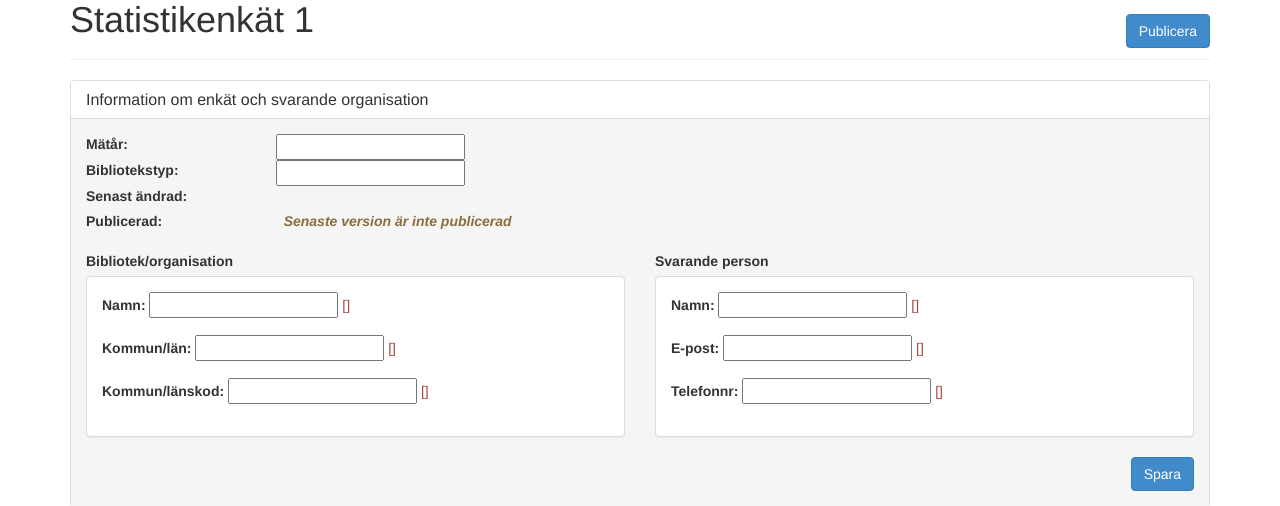
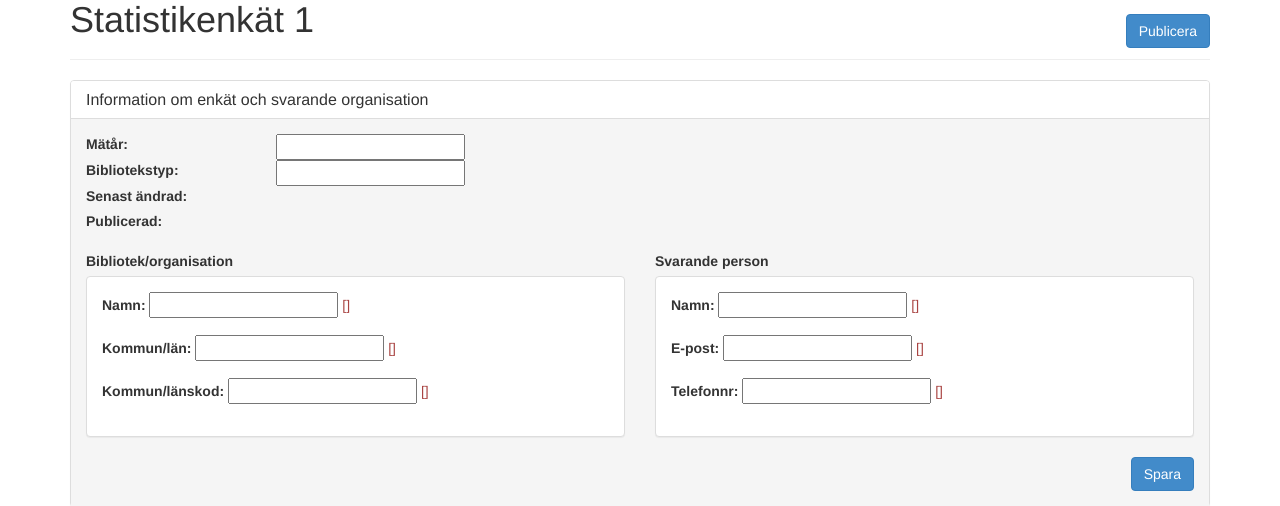
Before and after one commit to libris/bibstat, a Django app: template libstat/templates/libstat/edit_survey_response.html in a window 1280 px wide. Shown: the part 131-637 px from the top of the page. Run offline with Django 3.2, Linux system fonts and the light colour scheme; the template is opened without the code that fills it: most values are stand-ins (such as "Sample title", 1, 10 or a date in 2020); form fields are guessed from the names that the template uses; some libraries are stand-ins or nearby versions.

Commit message:
Removed debug print in edit survey response template

```diff
--- a/libstat/templates/libstat/edit_survey_response.html
+++ b/libstat/templates/libstat/edit_survey_response.html
@@ -62,11 +62,10 @@
                     <label>{% trans "Publicerad" %}:</label>
                   </div>
                   <div class="col-md-10">
-                    {{form.instance.latest_version_published}}
                     <span {% if not form.instance.latest_version_published %}class="text-warning bold""{% endif %}>
                       <span class="published_at">{{form.instance.published_at|utc_tz|date:"Y-m-d H:i"}}</span>
                       <span class="published-by">{% if form.instance.published_by %}av {{form.instance.published_by}}{% endif %}</span>
-                      {% if not form.instance.latest_version_published %}
+                      {% if form.is_published and not form.instance.latest_version_published %}
                         <span class="text-warning warnings right">{% trans "Senaste version är inte publicerad" %}</span>
                       {% endif %}
                     </span>
```
